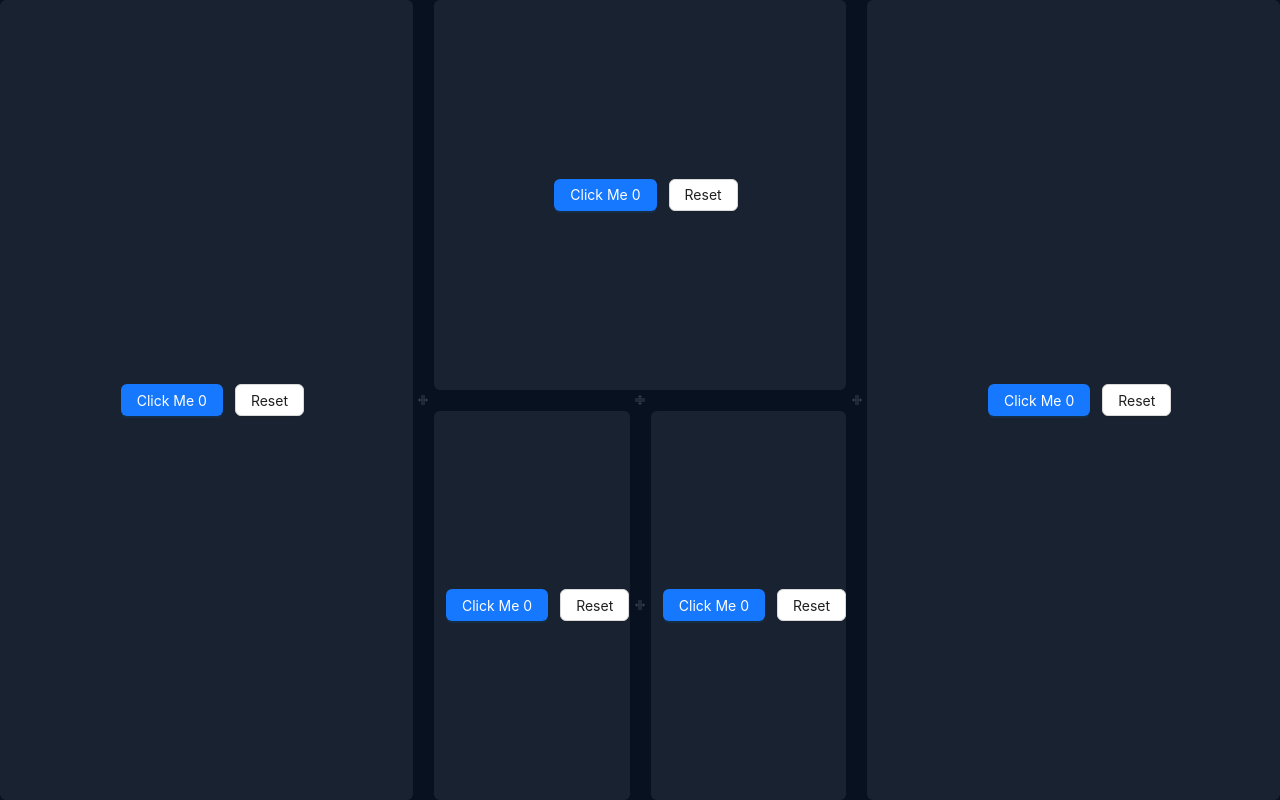
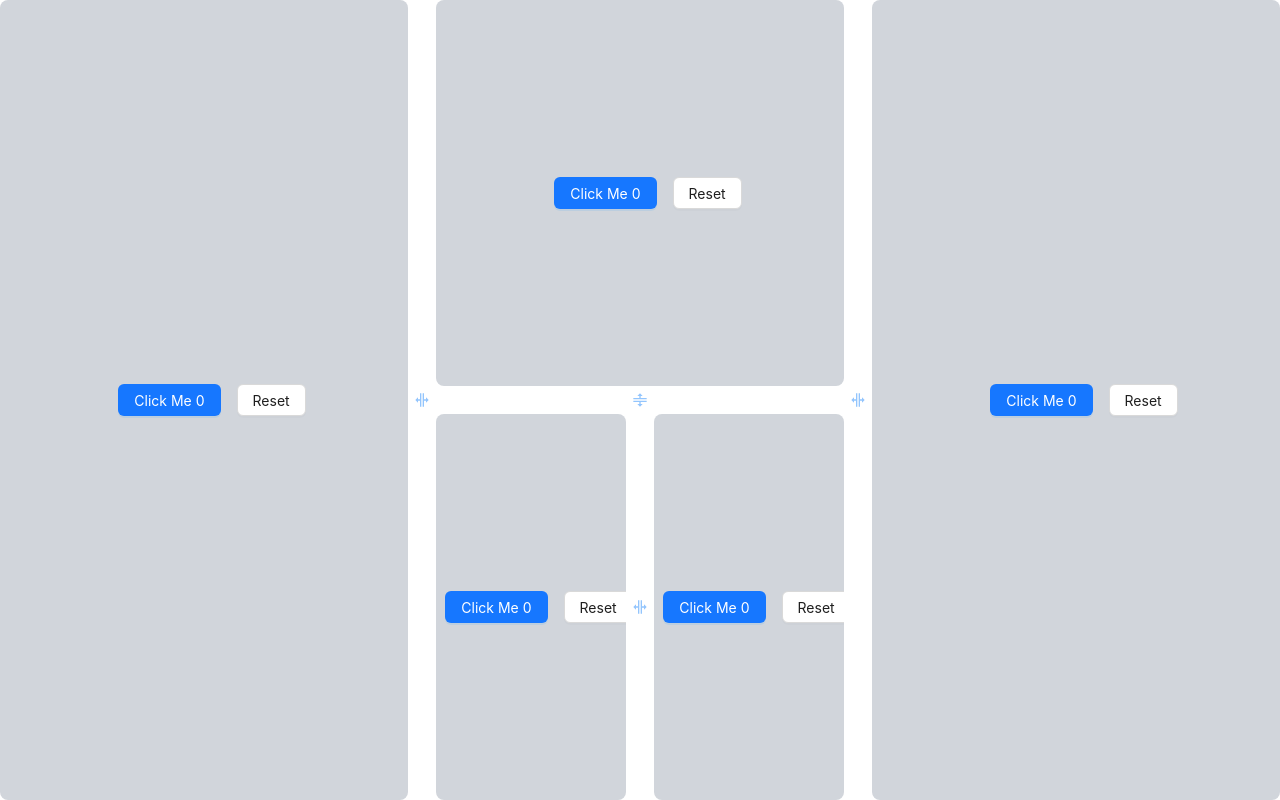
Before and after one commit to weishaodaren/form-editable, a React (Vite) app: page / in a window 1280 px wide. Built offline with nearby package versions, Linux system fonts and the light colour scheme; what @ant-design/happy-work-theme would draw is missing.

Commit message:
feat: reduce style

```diff
--- a/src/components/ResizeHandle/index.module.css
+++ b/src/components/ResizeHandle/index.module.css
@@ -10,7 +10,7 @@
 }
 .ResizeHandleOuter[data-resize-handle-active],
 .ResizeHandleInner[data-collapsed] {
-  --background-color: var(--color-solid-resize-bar);
+  --background-color: var(--theme-color);
 }
 
 @media (max-width: 500px) {
@@ -34,7 +34,7 @@
   align-items: center;
   justify-content: center;
   font-size: 1rem;
-  color: var(--color-solid-resize-bar);
+  color: var(--theme-color);
   position: absolute;
   left: calc(50% - 0.5rem);
   top: calc(50% - 0.5rem);
@@ -42,7 +42,7 @@
 
 .HorizontalIcon,
 .VerticalIcon {
-  color: var(--color-solid-resize-bar);
+  color: var(--theme-color);
   position: absolute;
   left: calc(50% - 0.5rem);
   top: calc(50% - 0.5rem);
--- a/src/index.css
+++ b/src/index.css
@@ -8,7 +8,7 @@
     display: flex;
     align-items: center;
     justify-content: center;
-    background-color: var(--color-panel-background);
+    background-color: var(--primary-color);
     border-radius: 0.5rem;
     overflow: auto;
     font-size: 1rem;
@@ -18,47 +18,8 @@
 }
 
 :root {
-  --color-background-code: #050a15;
-  --color-background-default: #081120;
-  --color-brand: #dcadff;
-  --color-button-background: #2a3343;
-  --color-button-background-hover: #39414d;
-  --color-button-border: #18181a;
-  --color-code: #dcadff;
-  --color-default: #ffffff;
-  --color-dim: #91a0ba;
-  --color-horizontal-rule: #39414d;
-  --color-input: #ffffff;
-  --color-input-background: #18181a;
-  --color-input-border: #39414d;
-  --color-input-border-focused: #dcadff;
-  --color-link: #dcadff;
-  --color-panel-background: #192230;
-  --color-panel-background-alternate: #202124;
-  --color-solid-resize-bar: #39414d;
-  --color-scroll-thumb: #39414d;
-  --color-warning-background: #7400cc;
-
-  --color-logo-background: #2a3343;
-  --color-logo-chip-1: #dcadff;
-  --color-logo-chip-2: #ff79ad;
-  --color-logo-chip-3: #ffdc7a;
-  --color-logo-chip-4: #7ac1ff;
-
-  --token-comment-color: #666;
-  --token-definition-color: #fefefe;
-  --token-local-color: #fefefe;
-  --token-keyword-color: #ff7aad;
-  --token-meta-color: #8237bb;
-  --token-number-color: #ffdc7a;
-  --token-operator-color: #fefefe;
-  --token-propertyName-color: #ff98eb;
-  --token-punctuation-color: #dcadff;
-  --token-string-color: #7ac1ff;
-  --token-string2-color: #7ac1ff;
-  --token-typeName-color: #c67bff;
-  --token-variableName-color: #c67bff;
-  --token-variableName2-color: #c67bff;
+  --primary-color: rgb(209 213 219);
+  --theme-color:rgb(147 197 253);
 }
 
 :root,
@@ -67,38 +28,13 @@ body,
 #root {
   padding: 0;
   margin: 0;
-
-  background-color: var(--color-background-default);
-  color: var(--color-default);
-
+  background-color: #fff;
   font-family: Arial, Helvetica, sans-serif;
-  font-size: 12px;
 }
 
 * {
   box-sizing: border-box;
   line-height: 1.5em;
-}
-
-p {
-  margin: 0.5rem 0;
-}
-
-code {
-  color: var(--color-code);
-  background-color: var(--color-background-code);
-  font-family: monospace;
-  padding: 0 0.25em;
-  border-radius: 0.25em;
-}
-
-h2 {
-  font-weight: normal;
-  margin: 0.5rem 0;
-}
-
-a {
-  color: var(--color-link);
 }
 
 ::-webkit-scrollbar {
@@ -118,5 +54,5 @@ a {
 
 ::-webkit-scrollbar-thumb {
   border-radius: 0.75rem;
-  background: var(--color-scroll-thumb);
+  background: var(--theme-color);
 }
--- a/src/pages/Layout.tsx
+++ b/src/pages/Layout.tsx
@@ -1,8 +1,6 @@
 import type { PropsWithChildren, FC } from 'react';
 
 import { Panel, PanelGroup } from 'react-resizable-panels';
-
-import styles from './layout.module.css';
 
 import { ResizeHandle } from '@/components';
 
@@ -16,19 +14,19 @@ const Layout: FC<PropsWithChildren> = ({ children }) => {
         <Panel className="flex flex-row" defaultSize={20}>
           <div className="panel-centered">{children}</div>
         </Panel>
-        <ResizeHandle className={styles.ResizeHandle} />
+        <ResizeHandle />
         <Panel className="flex flex-row" minSize={35}>
           <PanelGroup className="text-base" direction="vertical">
             <Panel className="flex flex-col" defaultSize={35}>
               <div className="panel-centered">{children}</div>
             </Panel>
-            <ResizeHandle className={styles.ResizeHandle} />
+            <ResizeHandle />
             <Panel className="flex flex-col">
               <PanelGroup className="text-base" direction="horizontal">
                 <Panel className="flex flex-row">
                   <div className="panel-centered">{children}</div>
                 </Panel>
-                <ResizeHandle className={styles.ResizeHandle} />
+                <ResizeHandle />
                 <Panel className="flex flex-row">
                   <div className="panel-centered">{children}</div>
                 </Panel>
@@ -36,7 +34,7 @@ const Layout: FC<PropsWithChildren> = ({ children }) => {
             </Panel>
           </PanelGroup>
         </Panel>
-        <ResizeHandle className={styles.ResizeHandle} />
+        <ResizeHandle />
         <Panel className="flex flex-row" defaultSize={20}>
           <div className="panel-centered">{children}</div>
         </Panel>
--- a/src/pages/layout.module.css
+++ /dev/null
@@ -1,10 +0,0 @@
-.Overflow {
-  width: 100%;
-  height: 100%;
-  overflow: auto;
-  padding: 1rem;
-
-  /* Firefox fixes */
-  scrollbar-width: thin;
-  scrollbar-color: var(--color-scroll-thumb) transparent;
-}
```
